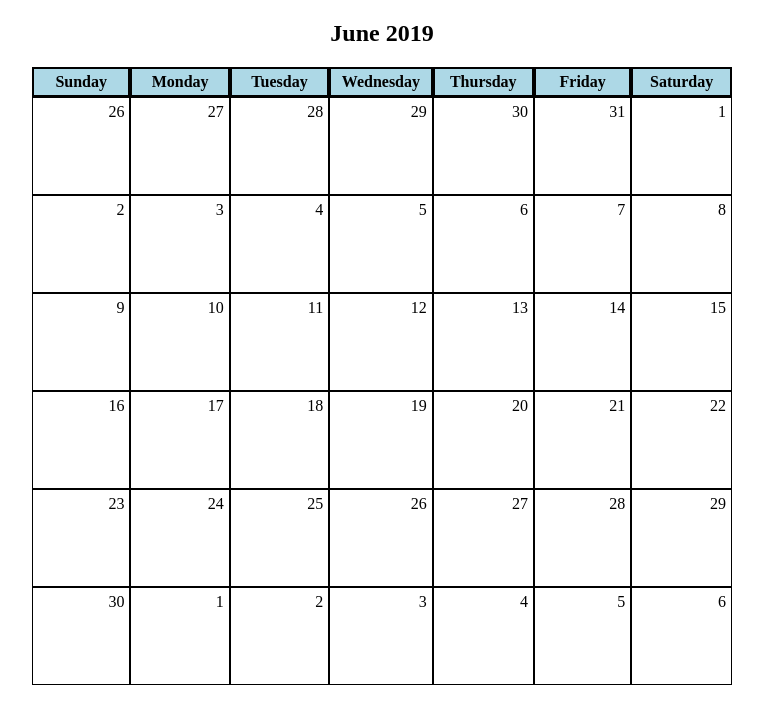
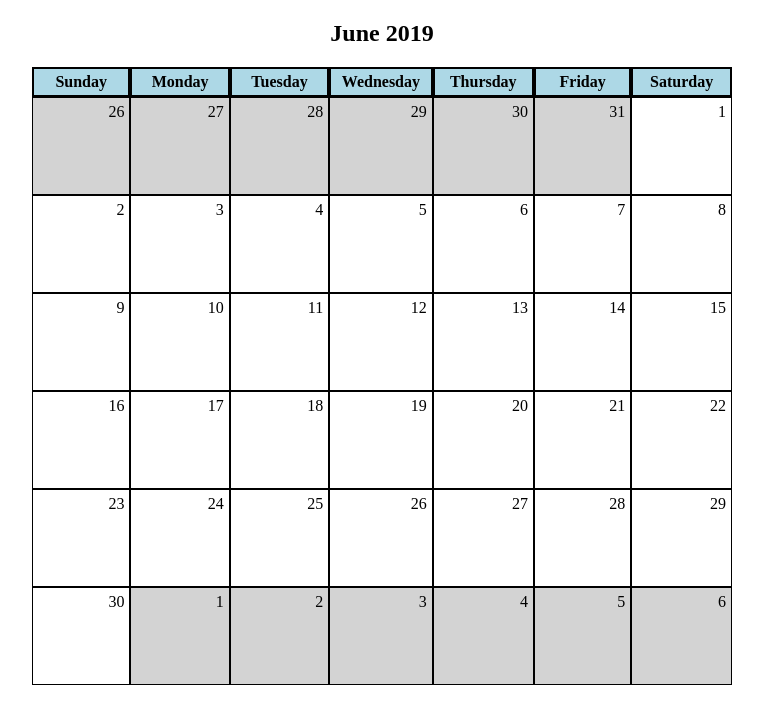
Before and after one commit to Adrian-Jablonski/React-Calendar, a React (Create React App) app: page / in a window 1280 px wide. Shown: the top 724 px of the page, without its empty margins (258-1021 px from the left). Built offline with nearby package versions, Linux system fonts and the light colour scheme; the HTML template or start-up script is replaced by a standard one.

Commit message:
Highlighted calendar dates from previous and next month in grey

```diff
--- a/src/components/App.js
+++ b/src/components/App.js
@@ -13,3 +13,6 @@ class App extends Component {
 }
 
 export default App;
+
+//TODO: Ability to go to next or previous month
+//TODO: Ability to add an event. Store events in a seperate object
--- a/src/components/Day.js
+++ b/src/components/Day.js
@@ -1,8 +1,8 @@
 import React from 'react';
 
-const Day = ({dayNumb}) => {
+const Day = ({dayNumb, isCurrentMonth}) => {
     return (
-        <td className="day">{dayNumb}</td>
+        <td className={(isCurrentMonth) ? 'day' : 'day current-month'}>{dayNumb}</td>
     )
 }
 
--- a/src/components/Month.js
+++ b/src/components/Month.js
@@ -7,7 +7,8 @@ import getCalendarDates from '../functions/calendarDatesCalc'
 class Month extends Component {
 
     state = {
-        calendarDates: getCalendarDates()
+        calendarDates: getCalendarDates(new Date()),
+        currentMonth: new Date().getMonth()
     }
 
 
@@ -20,6 +21,7 @@ class Month extends Component {
                 weekNumb={i}
                 key={i}
                 calendarDates= {this.state.calendarDates}
+                currentMonth={this.state.currentMonth}
             ></Week>)
         }
         return (
--- a/src/components/Week.js
+++ b/src/components/Week.js
@@ -1,17 +1,19 @@
 import React from 'react';
 import Day from './Day';
 
-const Week = ({weekNumb, calendarDates}) => {
+const Week = ({weekNumb, calendarDates, currentMonth}) => {
 
     let dayArr = [];
     for (var i = 0; i < 7; i++) {
         let calBoxNumber = (i+1) + (weekNumb * 7) - 1;
         let calDatesLen = calendarDates.length;
         let dayNumber = (calBoxNumber < calDatesLen) ? calendarDates[calBoxNumber].getDate() : (calBoxNumber - calDatesLen) + 1;
+        let isCurrentMonth = (calBoxNumber < calDatesLen) && currentMonth === calendarDates[calBoxNumber].getMonth();
         dayArr.push(
         <Day
             dayNumb={dayNumber}
             key={dayNumber + "-" + weekNumb}
+            isCurrentMonth={isCurrentMonth}
         ></Day>)
     }
 
--- a/src/functions/calendarDatesCalc.js
+++ b/src/functions/calendarDatesCalc.js
@@ -1,5 +1,5 @@
-function getCalendarDates() {
-    var date = new Date();
+function getCalendarDates(date) {
+    var date = new Date(date);
     var firstDay = new Date(date.getFullYear(), date.getMonth(), 1);
     var lastDay = new Date(date.getFullYear(), date.getMonth() + 1, 1);
     let monthStartDay = firstDay.getDay();
--- a/src/styles/index.css
+++ b/src/styles/index.css
@@ -29,4 +29,8 @@
 .calendar-table-header th {
   border: 2px solid black;
 }
+
+.current-month {
+  background-color: lightgray;
+}
 /*# sourceMappingURL=index.css.map */
--- a/src/styles/index.scss
+++ b/src/styles/index.scss
@@ -31,3 +31,7 @@ $calendar-width : 700px;
 .calendar-table-header th {
     border: 2px solid black;
 }
+
+.current-month {
+    background-color: lightgray;
+}
```
Also changed, not shown: 1 other file (tests, documents, lock files or other folders).
